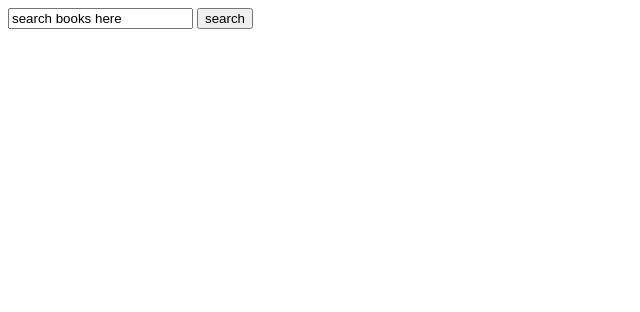
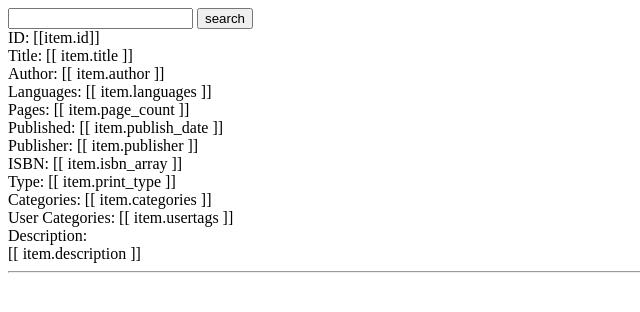
Before and after one commit to darrenmacomber/CapstoneProject, a Django app: page /APILibraryApp/index/ in a window 1280 px wide. Shown: the top 312 px of the page, without its empty margins (0-640 px from the left). Run offline with Django 3.2, Linux system fonts and the light colour scheme.

Commit message:
updates afternoon 28

```diff
--- a/WorldShelf/APILibraryApp/templates/APILibraryApp/index.html
+++ b/WorldShelf/APILibraryApp/templates/APILibraryApp/index.html
@@ -11,17 +11,19 @@
       <input type="text" v-model="search_books"/></input>
       <button v-on:click="searchRepos">search</button>
       <div id="book_data">
-        <div v-for="doc in docs">
-          <div><a>ID: [[doc.id]]</a></div>
-          <div><a>Title: [[ doc.title ]]</a></div>
-          <div><a>Author: [[ doc.author ]]</a></div>
-          <div><a>Languages: [[ doc.language ]]</a></div>
-          <div><a>Edition: [[ doc.edition ]]</a></div>
-          <div><a>Year Published: [[ doc.publish_year ]]</a></div>
-          <div><a>ISBN: [[ doc.isbn ]]</a></div>
-          <div><a>GoodReads ID: [[ doc.id_goodreads ]]</a></div>
-          <div><a>Subject Tags: [[ doc.subject_tags ]]</a></div>
-          <div><a>User Tags: [[ doc.user_tags ]]</a></div>
+        <div v-for="item in items">
+          <div><a>ID: [[item.id]]</a></div>
+          <div><a>Title: [[ item.title ]]</a></div>
+          <div><a>Author: [[ item.author ]]</a></div>
+          <div><a>Languages: [[ item.languages ]]</a></div>
+          <div><a>Pages: [[ item.page_count ]]</a></div>
+          <div><a>Published: [[ item.publish_date ]]</a></div>
+          <div><a>Publisher: [[ item.publisher ]]</a></div>
+          <div><a>ISBN: [[ item.isbn_array ]]</a></div>
+          <div><a>Type: [[ item.print_type ]]</a></div>
+          <div><a>Categories: [[ item.categories ]]</a></div>
+          <div><a>User Categories: [[ item.usertags ]]</a></div>
+          <div><a>Description:<br> [[ item.description ]]</a></div>
           <hr/>
         </div>
       </div>
@@ -32,11 +34,11 @@
         delimiters: ['[[', ']]'],
         data: {
           search_books: 'search books here',
-          docs: [],
+          items: [],
         },
         methods: {
           searchRepos: function() {
-            let url = 'http://openlibrary.org/search.json'
+            let url = "https://www.googleapis.com/books/v1/volumes?"
             let config = {
               params: {
                 q: this.search_books
@@ -45,26 +47,46 @@
             axios.get(url, config).then(response => {
               console.log(response.data)
               let data = response.data
-              this.docs = []
+              this.items = []
               this.authors = ''
-                for (let i=0; i<data.docs.length; ++i) {
-                  this.docs.push({
-                    id: this.id,
-                    title: data.docs[i].title,
-                    author: data.docs[i].author_name,
-                    author_key: data.docs[i].author_key,
-                    language: data.docs[i].language,
-                    edition_count: data.docs[i].edition_count,
-                    edition_key: data.docs[i].edition_key,
-                    publish_date: data.docs[i].publish_date,
-                    publish_year: data.docs[i].first_publish_year,
-                    isbn: data.docs[i].isbn,
-                    id_goodreads: data.docs[i].id_goodreads,
-                    subject_tags: data.docs[i].subject,
-                    user_tags: [],
-                    // user_id
-                    // id corresponds to book in API
-                    //
+                for (let i=0; i<data.items.length; ++i) {
+                  let id = data.items[i].id
+                  let title = data.items[i].volumeInfo.title
+                  let authors = ''
+                  if (data.items[i].volumeInfo.authors)
+                    authors = data.items[i].volumeInfo.authors.join(', ')
+                  let languages = data.items[i].volumeInfo.language
+                  let page_count = data.items[i].volumeInfo.pageCount
+                  let publish_date = data.items[i].volumeInfo.publishedDate
+                  let publisher = data.items[i].volumeInfo.publisher
+                  let isbn_array = ''
+                  for (let j=0; j<data.items[i].volumeInfo.industryIdentifiers.length; ++j)
+                    isbn_array data.items[i].volumeInfo.industryIdentifiers[j]["identifier"].join(', ')
+                  let print_type = data.items[i].volumeInfo.printType
+                  let category_tags = data.items[i].volumeInfo.categories
+                  let categories = ''
+                  if (data.items[i].volumeInfo.categories)
+                    categories = data.items[i].volumeInfo.categories.join(', ')
+                  let user_tags = []
+                  let usertags = ''
+                  //usertag function goes here//
+                  let description = data.items[i].volumeInfo.description
+                  let thumbnail = data.items[i].volumeInfo.imageLinks.thumbnail
+                  this.items.push({
+                    id: id,
+                    title: title,
+                    authors: authors,
+                    languages: languages,
+                    page_count: page_count,
+                    publish_date: publish_date,
+                    publisher: publisher,
+                    isbn_array: isbn_array,
+                    print_type: print_type,
+                    category_tags: category_tags,
+                    categories: categories,
+                    user_tags: user_tags,
+                    description: description,
+                    thumbnail: thumbnail,
                   })
                 }
               })
--- a/libraryapidemo.html
+++ b/libraryapidemo.html
@@ -11,7 +11,7 @@
   </head>
   <body>
     <script type="text/javascript">
-    let url = 'http://openlibrary.org/search.json'
+    let url = "https://www.googleapis.com/books/v1/volumes?"
     let config = {
       params: {
         q: 'lord of the rings'
```
